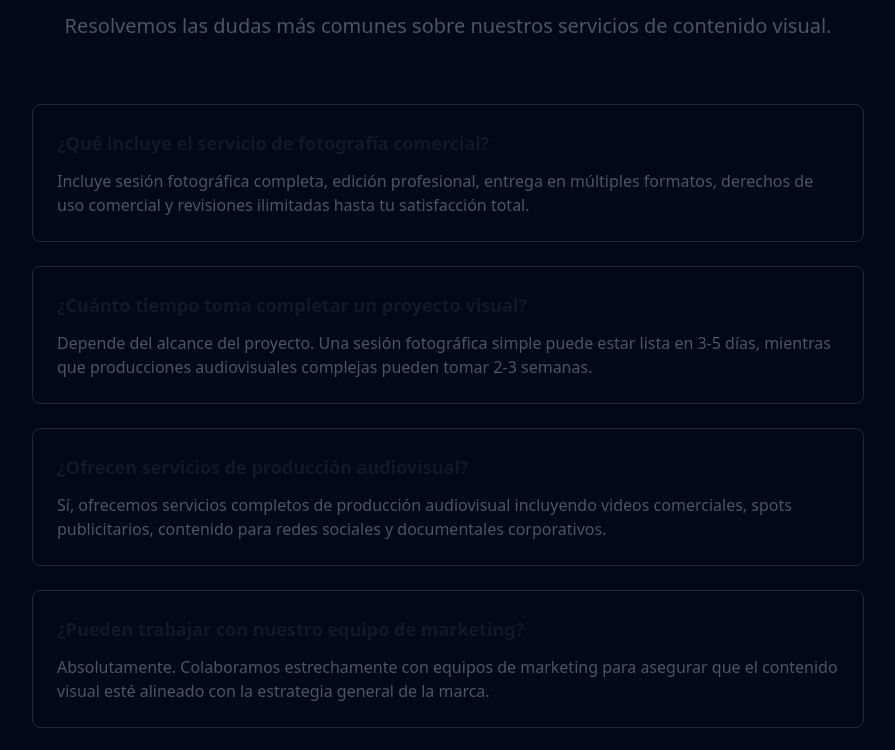
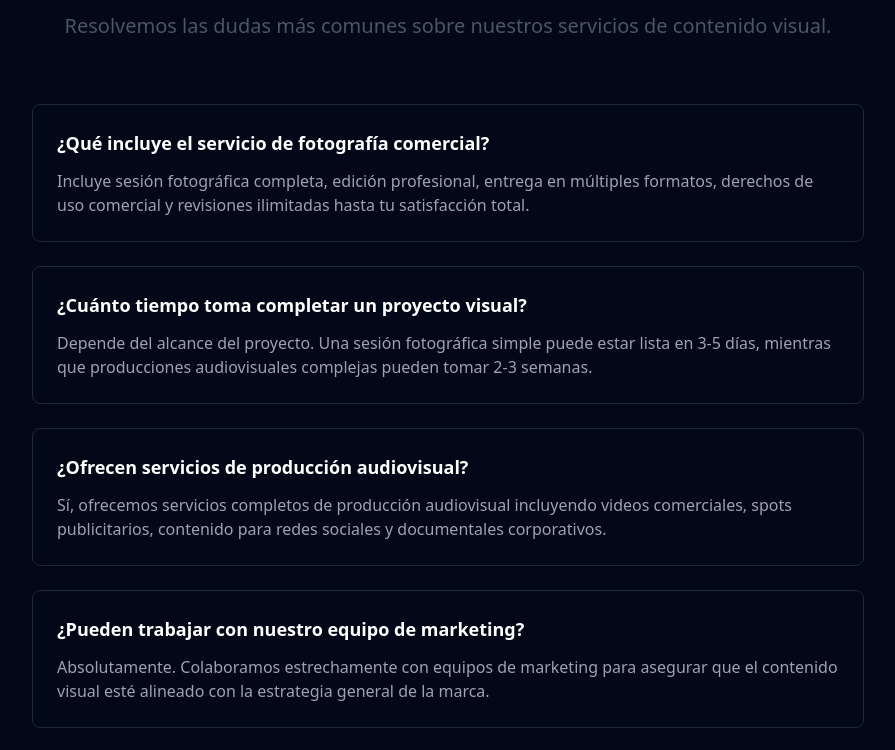
Before and after one commit to petvices/softwans, a Next.js app: page /contenido-visual in a window 1280 px wide. Shown: the part 4320-5070 px from the top of the page, without its empty margins (192-1087 px from the left). Built offline with nearby package versions, Linux system fonts and the light colour scheme.

Commit message:
Update page.tsx

```diff
--- a/app/contenido-visual/page.tsx
+++ b/app/contenido-visual/page.tsx
@@ -484,8 +484,8 @@
                 },
               ].map((faq, index) => (
                 <Card key={index} className="p-6">
-                  <h3 className="text-lg font-semibold mb-3 text-gray-900">{faq.question}</h3>
-                  <p className="text-gray-600">{faq.answer}</p>
+                  <h3 className="text-lg font-semibold mb-3 text-white">{faq.question}</h3>
+                  <p className="text-gray-400">{faq.answer}</p>
                 </Card>
               ))}
             </div>
```
